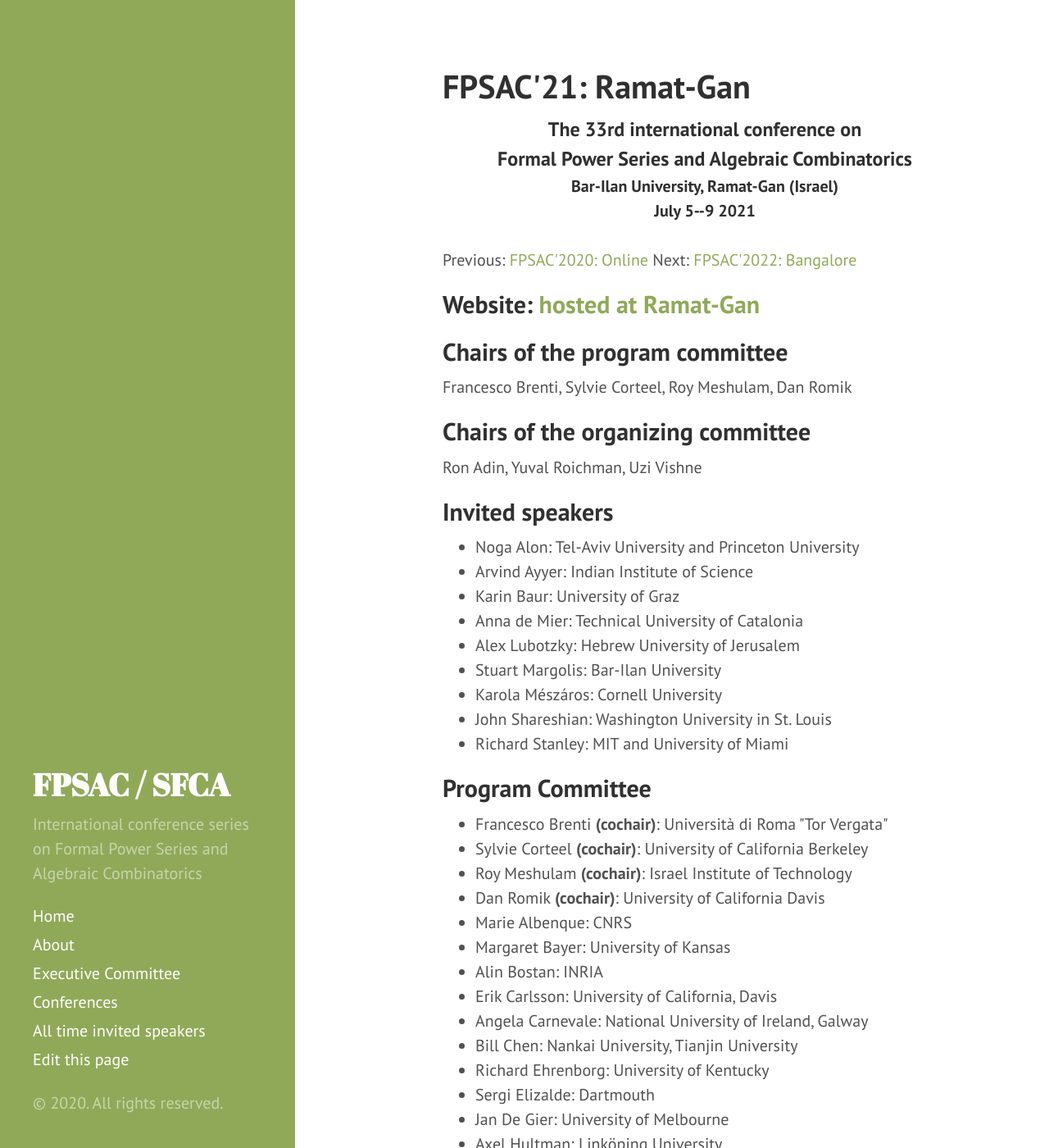
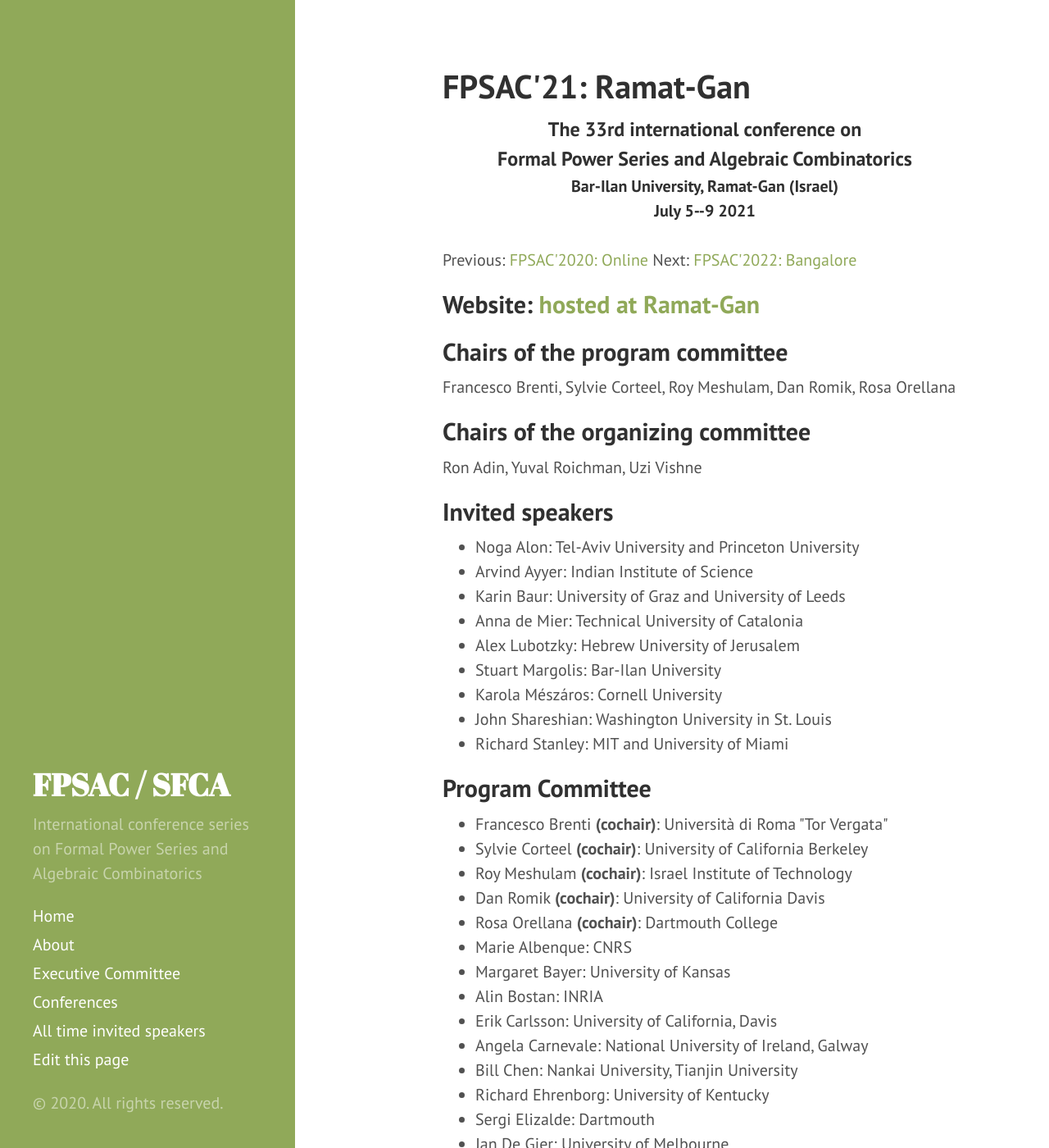
Before and after one commit to FPSAC/FPSAC.github.io, a Jekyll site: the page built from _confs/fpsac-2021.md, in a window 1280 px wide and 1400 px high. Shown: the whole window at 82% size. Built offline with Jekyll 4.4.1, drawn with Linux system fonts in a browser that asks for light colours.

Commit message:
Update 2021 on behalf of Ron.

```diff
--- a/_confs/fpsac-2021.md
+++ b/_confs/fpsac-2021.md
@@ -6,7 +6,7 @@ institution: Bar-Ilan University
 town: Ramat-Gan
 country: Israel
 dates: July 5--9
-site: https://fpsac2020.math.biu.ac.il/
+site: https://fpsac2021.math.biu.ac.il/
 poster:
 
 invited_speakers:
@@ -16,7 +16,7 @@ invited_speakers:
 - name: Arvind Ayyer
   affiliation: Indian Institute of Science
 - name: Karin Baur
-  affiliation: University of Graz
+  affiliation: University of Graz and University of Leeds
 - name: Anna de Mier
   affiliation: Technical University of Catalonia
 - name: Alex Lubotzky
@@ -46,6 +46,10 @@ program_committee:
 
 - name: Dan Romik
   affiliation: University of California Davis
+  role: cochair
+
+- name: Rosa Orellana
+  affiliation: Dartmouth College
   role: cochair
 
 - name: Marie Albenque
```
